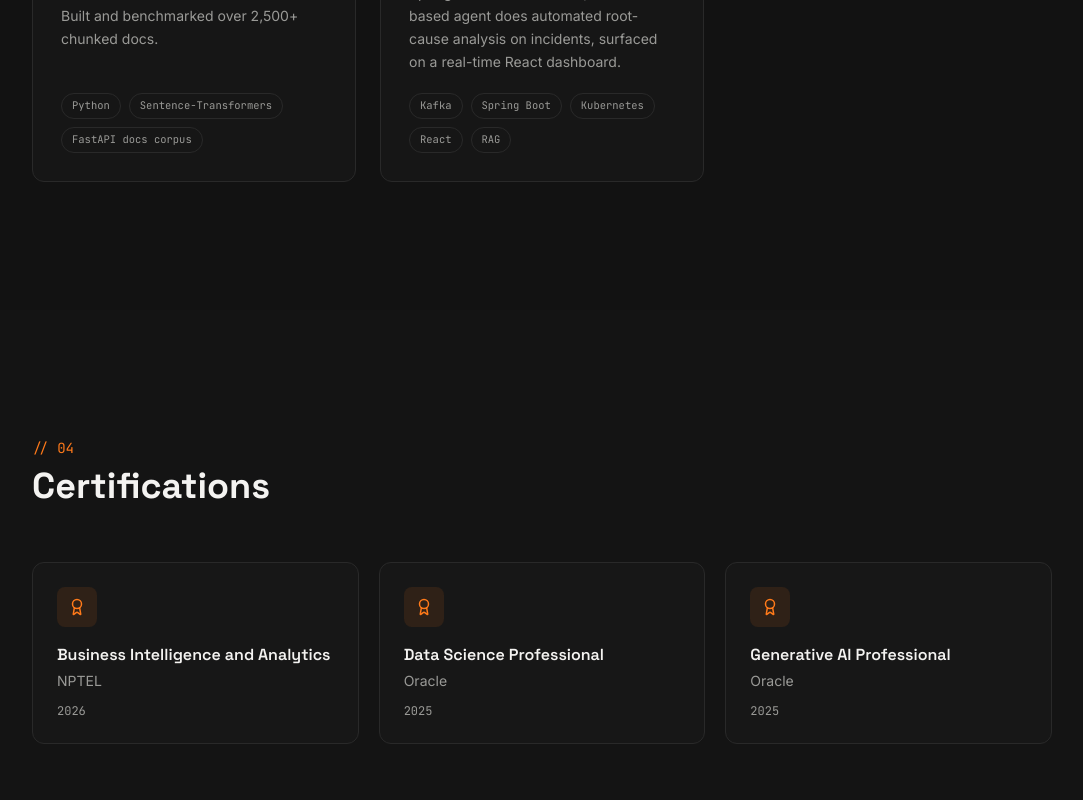
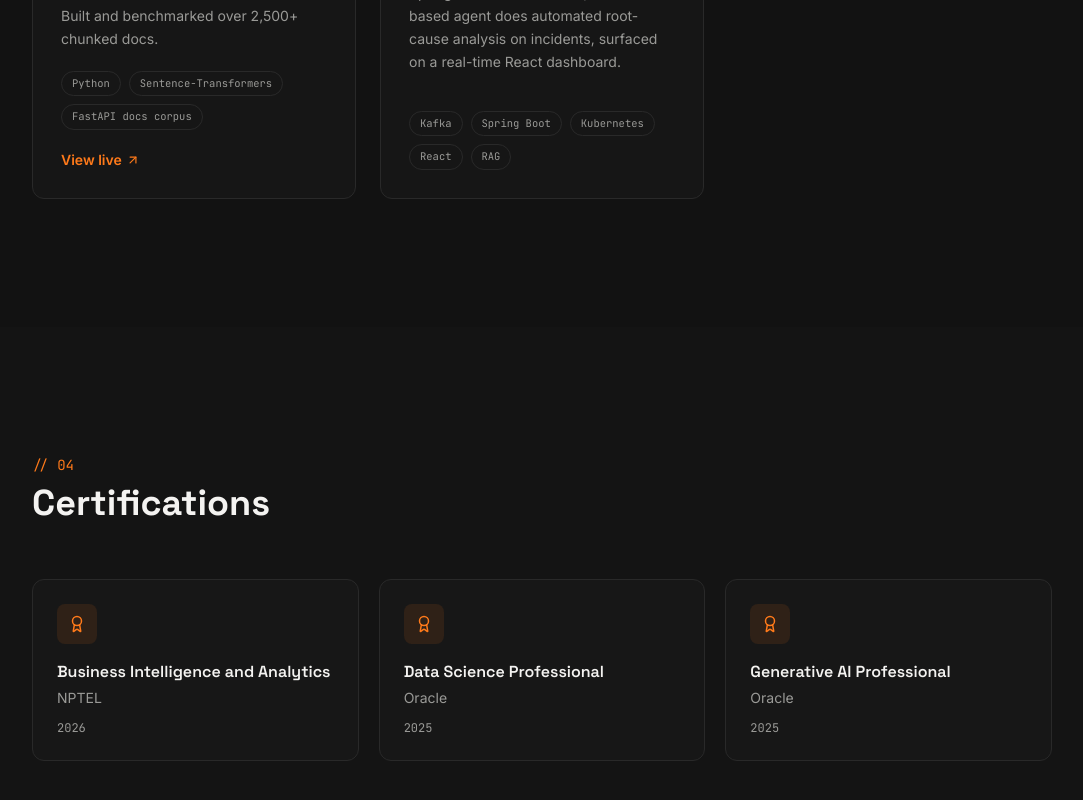
Before and after one commit to zohran-ahmad/Portfolio, a React (Vite) app: page / in a window 1280 px wide. Shown: the part 3386-4186 px from the top of the page, without its empty margins (98-1181 px from the left). Built offline with nearby package versions, Linux system fonts and the light colour scheme.

Commit message:
added demo link for hybrid docs

```diff
--- a/src/data.js
+++ b/src/data.js
@@ -121,7 +121,7 @@ export const projects = [
     tags: ["Python", "Sentence-Transformers", "FastAPI docs corpus"],
     links: {
       code: "https://github.com/zohran-ahmad/hybrid-docs",
-      demo: ""
+      demo: "https://hybrid-docs.streamlit.app/"
     },
   },
   {
```
